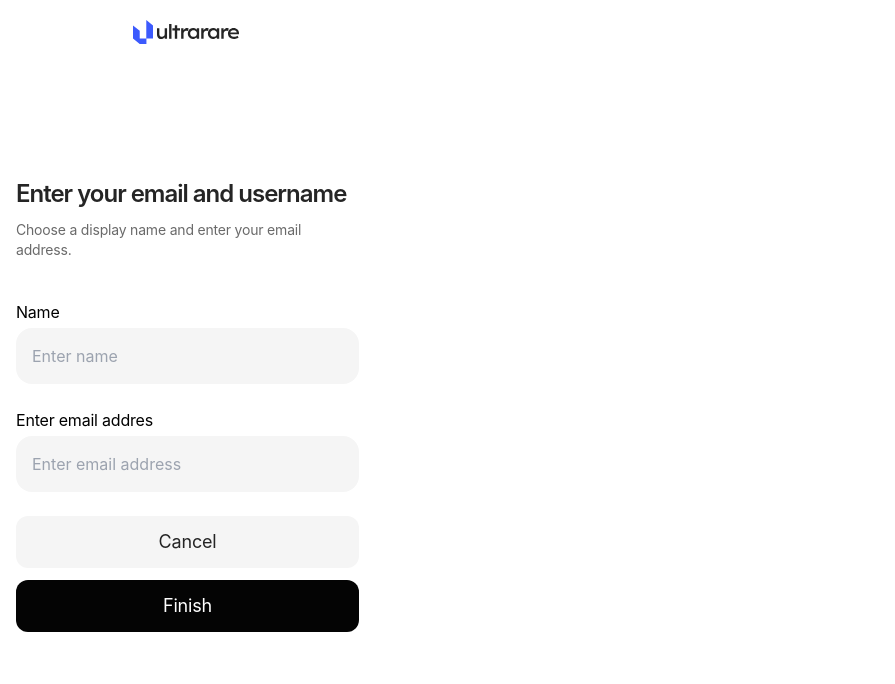
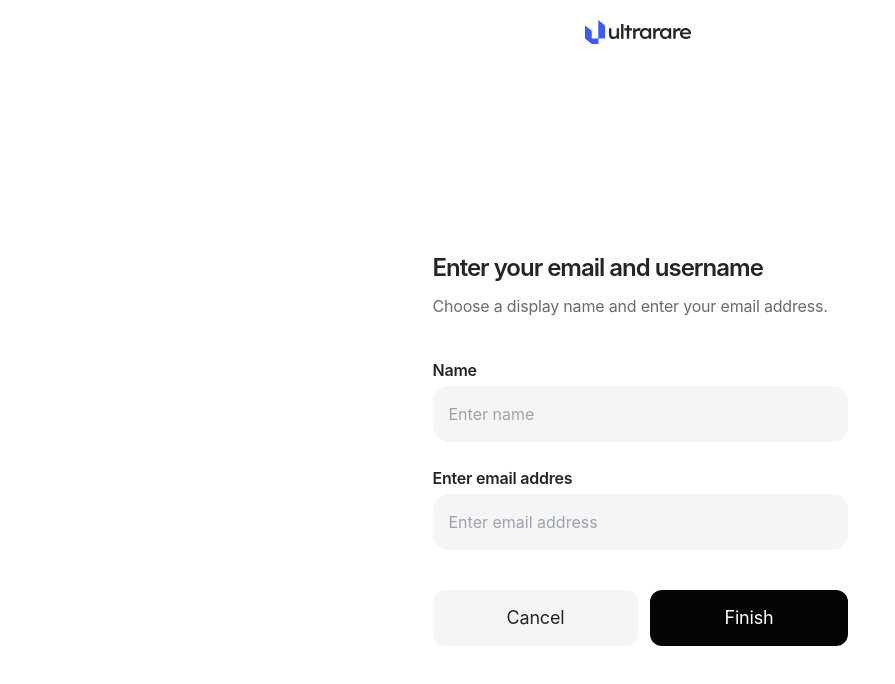
Before and after one commit to macin-dev/NFT, a React (Vite) app: page / in a window 1280 px wide. Shown: the top 684 px of the page, without its empty margins (0-895 px from the left). Built offline with nearby package versions, Linux system fonts and the light colour scheme.

Commit message:
Add Enter section - Tablet version

```diff
--- a/src/components/enter/DarkButton.jsx
+++ b/src/components/enter/DarkButton.jsx
@@ -1,6 +1,6 @@
 export const DarkButton = ({ name }) => {
   return (
-    <button className="py-[0.875rem] self-stretch rounded-xl bg-light-element-primary-btn text-white text-lg leading-6 tracking-[-0.013rem]">
+    <button className="h-14 py-[0.875rem] self-stretch rounded-xl bg-light-element-primary-btn text-white text-lg leading-6 tracking-[-0.013rem] tablet:px-6 tablet:flex-grow">
       {name}
     </button>
   );
--- a/src/components/enter/EnterProfile.jsx
+++ b/src/components/enter/EnterProfile.jsx
@@ -2,29 +2,35 @@ import { DarkButton, Headline, Input, LightButton, Menu } from "./";
 
 export const EnterProfile = () => {
   return (
-    <div>
+    <div className="flex justify-center">
       <Menu />
-      <div className="flex flex-col w-[23.438rem] h-[812px] py-0 px-4 justify-center items-center gap-10 shrink-0">
+      <div className="flex flex-col w-[23.438rem] h-[50.75rem] py-0 px-4 justify-center items-center gap-10 shrink-0 tablet:w-[35.938rem] tablet:h-[56.25rem] tablet:px-20">
         <Headline />
 
         <div className="flex flex-col items-start gap-6 self-stretch">
           <div className="flex flex-col items-start gap-1 self-stretch">
-            <label className="text-base tracking-[-0.013rem]" htmlFor="name">
+            <label
+              className="text-base tracking-[-0.013rem] font-semibold text-light-element-primary"
+              htmlFor="name"
+            >
               Name
             </label>
             <Input type="text" id="name" placeholder="Enter name" />
           </div>
           <div className="flex flex-col items-start gap-1 self-stretch">
-            <label className="text-base tracking-[-0.013rem]" htmlFor="name">
+            <label
+              className="text-base tracking-[-0.013rem] font-semibold text-light-element-primary"
+              htmlFor="email"
+            >
               Enter email addres
             </label>
             <Input type="email" id="email" placeholder="Enter email address" />
           </div>
+        </div>
 
-          <div className="flex flex-col items-center gap-3 self-stretch">
-            <LightButton name="Cancel" />
-            <DarkButton name="Finish" />
-          </div>
+        <div className="flex flex-col items-start gap-3 self-stretch tablet:flex-row tablet:justify-center">
+          <LightButton name="Cancel" />
+          <DarkButton name="Finish" />
         </div>
       </div>
     </div>
--- a/src/components/enter/Headline.jsx
+++ b/src/components/enter/Headline.jsx
@@ -4,7 +4,7 @@ export const Headline = () => {
       <h2 className="text-light-element-primary text-2xl font-semibold leading-7 tracking-[-0.063rem]">
         Enter your email and username
       </h2>
-      <p className="flex text-light-element-secondary text-sm font-normal tracking-[-0.012rem] self-stretch">
+      <p className="flex text-light-element-secondary text-sm font-normal tracking-[-0.012rem] self-stretch tablet:text-base">
         Choose a display name and enter your email address.
       </p>
     </div>
--- a/src/components/enter/LightButton.jsx
+++ b/src/components/enter/LightButton.jsx
@@ -1,6 +1,6 @@
 export const LightButton = ({ name }) => {
   return (
-    <button className="py-[0.875rem] self-stretch rounded-xl bg-light-surface-secondary-btn text-light-element-primary text-lg leading-6 tracking-[-0.013rem]">
+    <button className="h-14 py-[0.875rem] self-stretch rounded-xl bg-light-surface-secondary-btn text-light-element-primary text-lg leading-6 tracking-[-0.013rem] tablet:px-6 tablet:flex-grow">
       {name}
     </button>
   );
--- a/src/components/enter/Menu.jsx
+++ b/src/components/enter/Menu.jsx
@@ -1,6 +1,6 @@
 export const Menu = () => {
   return (
-    <header className="w-[23.438rem] flex py-5 px-20 fixed">
+    <header className="w-[23.438rem] flex py-5 px-20 fixed tablet:w-[60rem]">
       <div className="flex justify-center items-center gap-6 flex-grow">
         <img src="./assets/Union.svg" alt="ultrarare" />
       </div>
--- a/src/components/index.js
+++ b/src/components/index.js
@@ -1 +1,2 @@
 export * from "./login";
+export * from "./enter";
```
